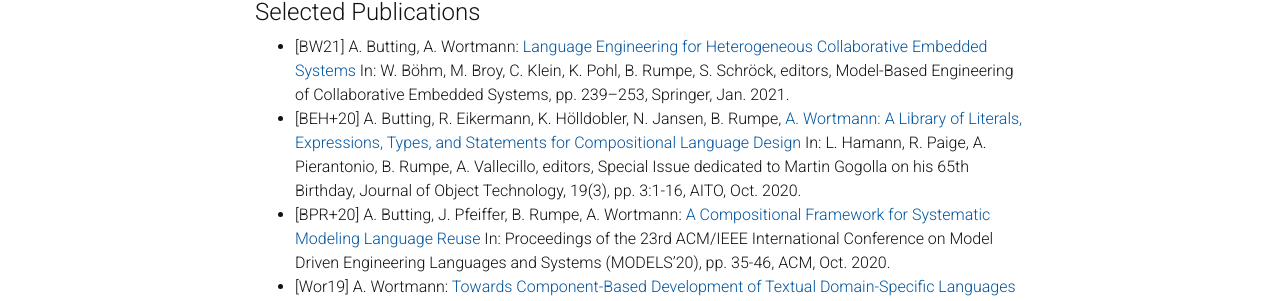
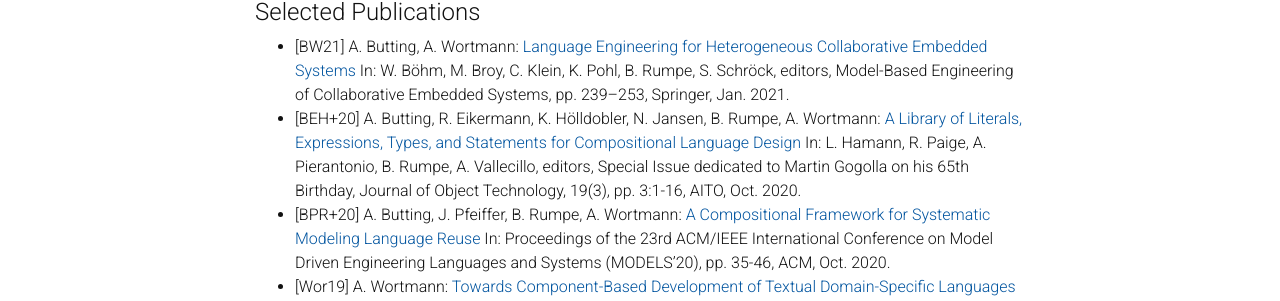
Before and after one commit to awortmann/awortmann.github.io, a Jekyll site: the page built from _pages/research.md, in a window 1280 px wide and 900 px high, scrolled down 2527 px. Shown: the part 467-768 px from the top of the window. Built offline with Jekyll 4.4.1, drawn with Linux system fonts in a browser that asks for light colours; nearby versions of some CDN libraries; a style sheet for code colours, icons or effects is not loaded.

Commit message:
Minor update

```diff
--- a/_pages/research.md
+++ b/_pages/research.md
@@ -46,7 +46,7 @@
 
 - [ABH+17] K. Adam, A. Butting, R. Heim, O. Kautz, J. Pfeiffer, B. Rumpe, A. Wortmann: [Modeling Robotics Tasks for Better Separation of Concerns, Platform-Independence, and Reuse](https://www.se-rwth.de/publications/Modeling-Robotics-Tasks-for-Better-Separation-of-Concerns-Platform-Independence-and-Reuse.pdf) In: Aachener Informatik-Berichte, Software Engineering, Band 28. ISBN 978-3-8440-5319-7. Shaker Verlag, Dec. 2017.
 - [AHRW17b] K. Adam, K. Hölldobler, B. Rumpe, A. Wortmann: [Modeling Robotics Software Architectures with Modular Model Transformations](../downloads/paper/2017/Modeling-Robotics-Software-Architectures-with-Modular-Model-Transformations.pdf) In: Journal of Software Engineering for Robotics (JOSER), 8(1):3–16, 2017.
-- [ABH+16] K. Adam, A. Butting, R. Heim, O. Kautz, B. Rumpe, A. Wortmann: [Model-Driven Separation of Concerns for Service Robotics](../downloads/paper/2016/Modeling-Robotics-Software-Architectures-with-Modular-Model-Transformations.pdf) In: International Workshop on Domain-Specific Modeling (DSM'16), pp. 22-27. ACM, October 2016.
+- [ABH+16] K. Adam, A. Butting, R. Heim, O. Kautz, B. Rumpe, A. Wortmann: [Model-Driven Separation of Concerns for Service Robotics](../downloads/paper/2016/Model-Driven-Separation-of-Concerns-for-Service-Robotics.pdf) In: International Workshop on Domain-Specific Modeling (DSM'16), pp. 22-27. ACM, October 2016.
 - [BRS+15] A. Butting, B. Rumpe, C. Schulze, U. Thomas, A. Wortmann: [Modeling Reusable, Platform-Independent Robot Assembly Processes](../downloads/paper/2015/Modeling-Reusable-Platform-Independent-Robot-Assembly-Processes.pdf) In: Proceedings of the Sixth International Workshop on Domain-Specific Languages and Models for Robotic Systems (DSLRob 2015), 2015.
 - [RRRW15b] J. O. Ringert, A. Roth, B. Rumpe, A. Wortmann: [Language and Code Generator Composition for Model-Driven Engineering of Robotics Component & Connector Systems](../downloads/paper/2015/Language-and-Code-Generator-Composition-for-Model-Driven-Engineering-of-Robotics-Component-and-Connector-Systems.pdf) In: Journal of Software Engineering for Robotics (JOSER), 6(1):33–57, 2015.
 - [THR+13] U. Thomas, G. Hirzinger, B. Rumpe, C. Schulze, A. Wortmann: [A New Skill Based Robot Programming Language Using UML/P Statecharts](../downloads/paper/2013/A-New-Skill-Based-Robot-Programming-Language-Using-UML-P-Statecharts.pdf) In: Proceedings of the 2013 IEEE International Conference on Robotics and Automation (ICRA), May 6-10, 2013, Karlsruhe, Germany.
@@ -58,6 +58,6 @@
 #### Selected Publications
 
 - [BW21] A. Butting, A. Wortmann: [Language Engineering for Heterogeneous Collaborative Embedded Systems](../downloads/paper/2021/Language-Engineering-for-Heterogeneous-Collaborative-Embedded-Systems.pdf) In: W. Böhm, M. Broy, C. Klein, K. Pohl, B. Rumpe, S. Schröck, editors, Model-Based Engineering of Collaborative Embedded Systems, pp. 239–253, Springer, Jan. 2021.
-- [BEH+20] A. Butting, R. Eikermann, K. Hölldobler, N. Jansen, B. Rumpe, [A. Wortmann: A Library of Literals, Expressions, Types, and Statements for Compositional Language Design](../downloads/paper/2020/A-Library-of-Literals-Expressions-Types-and-Statements-for-Compositional-Language-Design.pdf) In: L. Hamann, R. Paige, A. Pierantonio, B. Rumpe, A. Vallecillo, editors, Special Issue dedicated to Martin Gogolla on his 65th Birthday, Journal of Object Technology, 19(3), pp. 3:1-16, AITO, Oct. 2020.
+- [BEH+20] A. Butting, R. Eikermann, K. Hölldobler, N. Jansen, B. Rumpe, A. Wortmann: [A Library of Literals, Expressions, Types, and Statements for Compositional Language Design](../downloads/paper/2020/A-Library-of-Literals-Expressions-Types-and-Statements-for-Compositional-Language-Design.pdf) In: L. Hamann, R. Paige, A. Pierantonio, B. Rumpe, A. Vallecillo, editors, Special Issue dedicated to Martin Gogolla on his 65th Birthday, Journal of Object Technology, 19(3), pp. 3:1-16, AITO, Oct. 2020.
 - [BPR+20] A. Butting, J. Pfeiffer, B. Rumpe, A. Wortmann: [A Compositional Framework for Systematic Modeling Language Reuse](../downloads/paper/2020/A-Compositional-Framework-for-Systematic-Modeling-Language-Reuse.pdf) In: Proceedings of the 23rd ACM/IEEE International Conference on Model Driven Engineering Languages and Systems (MODELS'20), pp. 35-46, ACM, Oct. 2020.
 - [Wor19] A. Wortmann: [Towards Component-Based Development of Textual Domain-Specific Languages](../downloads/paper/2019/Towards-Component-Based-Development-of-Textual-Domain-Specific-Languages.pdf) In: L. Lavazza, H. Mannaert, K. Kavi, editors, International Conference on Software Engineering Advances (ICSEA 2019), Valencia, pp. 68-73, IARIA XPS Press, Nov. 2019.
```
Also changed, not shown: 2 other files.
